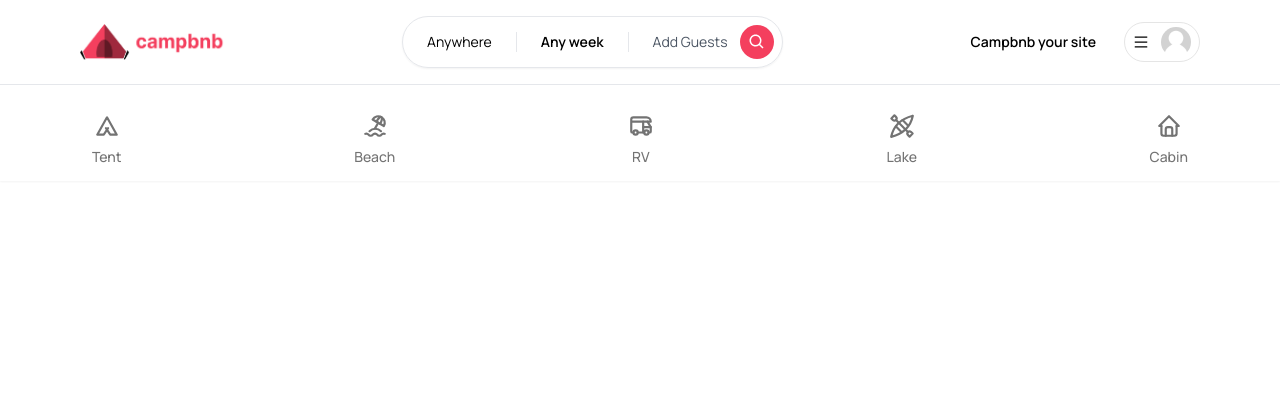
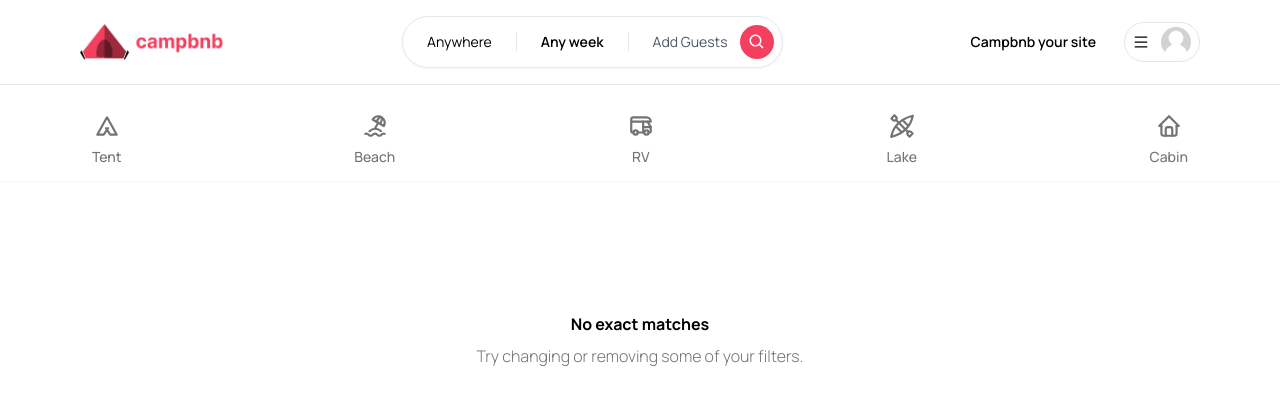
Before and after one commit to francisngo/campbnb, a Next.js app: page / in a window 1280 px wide. Shown: the top 404 px of the page. Built offline with nearby package versions, Linux system fonts and the light colour scheme; no server answers; what world-countries would draw is missing.

Commit message:
Create EmptyState component

```diff
--- /dev/null
+++ b/app/components/EmptyState.tsx
@@ -0,0 +1,36 @@
+"use client";
+
+import { useRouter } from "next/navigation";
+import Button from "./Button";
+import Heading from "./Heading";
+
+interface EmptyStateProps {
+	title?: string;
+	subtitle?: string;
+	showReset?: boolean;
+}
+
+const EmptyState: React.FC<EmptyStateProps> = ({
+	title = "No exact matches",
+	subtitle = "Try changing or removing some of your filters.",
+	showReset,
+}) => {
+	const router = useRouter();
+
+	return (
+		<div className="h-[60vh] flex flex-col gap-2 justify-center items-center">
+			<Heading center title={title} subtitle={subtitle} />
+			<div className="w-48 mt-4">
+				{showReset && (
+					<Button
+						outline
+						label="Remove all filters"
+						onClick={() => router.push("/")}
+					/>
+				)}
+			</div>
+		</div>
+	);
+};
+
+export default EmptyState;
--- a/app/page.tsx
+++ b/app/page.tsx
@@ -1,3 +1,23 @@
+import ClientComponent from "./components/ClientComponent";
+import Container from "./components/Container";
+import EmptyState from "./components/EmptyState";
+
 export default function Home() {
-	return <div className="text-rose-500 text-2xl">Hello Campbnb!</div>;
+	const isEmpty = true;
+	if (isEmpty) {
+		return (
+			<ClientComponent>
+				<EmptyState />
+			</ClientComponent>
+		);
+	}
+	return (
+		<ClientComponent>
+			<Container>
+				<div className="pt-24 grid grid-cols sm:grid-cols-2 md:grid-cols-3 lg:grid-cols-4 xl:grid-cols-5 2xl:grid-cols-6 gap-8">
+					<div>My Future Listings</div>
+				</div>
+			</Container>
+		</ClientComponent>
+	);
 }
```
